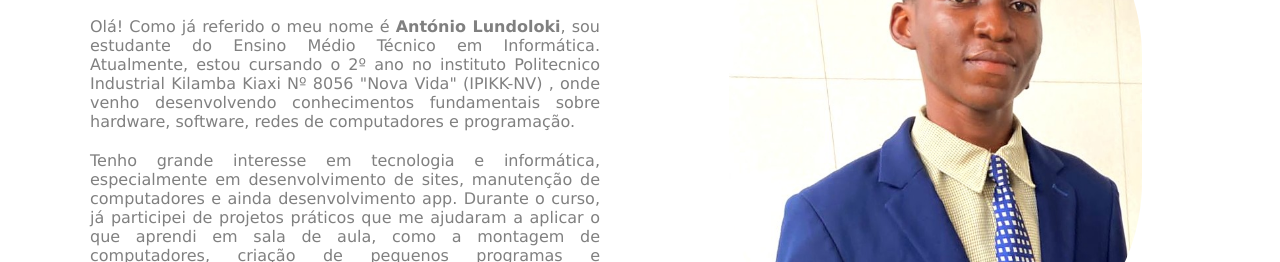
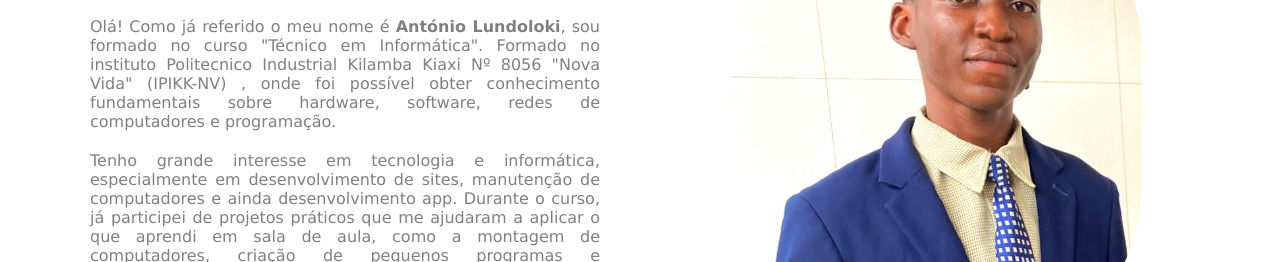
Before and after one commit to antoniolundoloki/pessoal, a plain HTML site: page index.html in a window 1280 px wide. Shown: the part 341-603 px from the top of the page. Drawn offline with Linux system fonts and the light colour scheme.

Commit message:
Update index.html

```diff
--- a/index.html
+++ b/index.html
@@ -31,7 +31,7 @@
             <h2>Você achou o melhor !</h2>
             <h1>António Lundoloki</h1>
 
-            <p>Olá! Como já referido o meu nome é <strong>António Lundoloki</strong>, sou estudante do Ensino Médio Técnico em Informática. Atualmente, estou cursando o 2º ano no instituto Politecnico Industrial Kilamba Kiaxi Nº 8056 "Nova Vida" (IPIKK-NV) , onde venho desenvolvendo conhecimentos fundamentais sobre hardware, software, redes de computadores e programação.</p>
+            <p>Olá! Como já referido o meu nome é <strong>António Lundoloki</strong>, sou formado no curso "Técnico em Informática". Formado no instituto Politecnico Industrial Kilamba Kiaxi Nº 8056 "Nova Vida" (IPIKK-NV) , onde foi possível obter conhecimento fundamentais sobre hardware, software, redes de computadores e programação.</p>
             <p>Tenho grande interesse em tecnologia e informática, especialmente em desenvolvimento de sites, manutenção de computadores e ainda desenvolvimento app. Durante o curso, já participei de projetos práticos que me ajudaram a aplicar o que aprendi em sala de aula, como a montagem de computadores, criação de pequenos programas e desenvolvendo de páginas web.
             </p>
 
```
